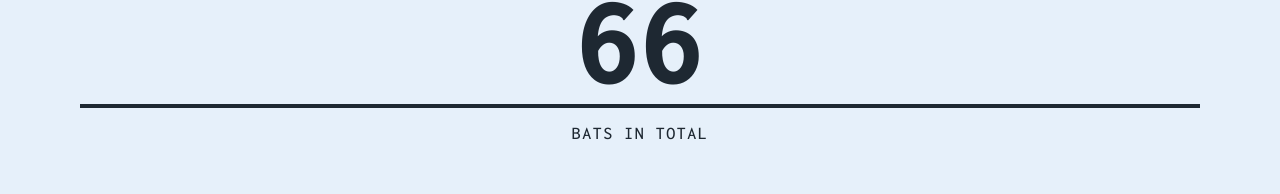
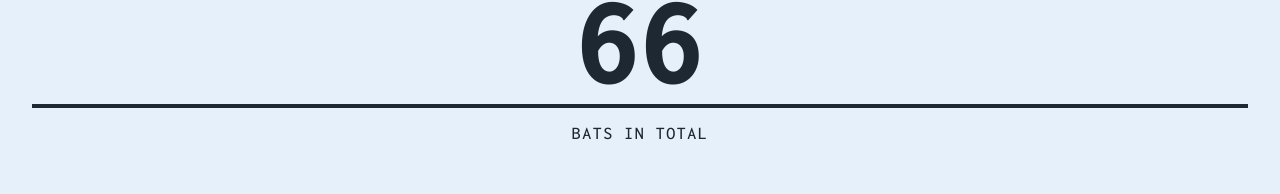
Before and after one commit to gacsphere/capstone-project, a Next.js app: page / in a window 1280 px wide. Shown: the part 98-292 px from the top of the page. Built offline with nearby package versions, Linux system fonts and the light colour scheme.

Commit message:
fix padding and text wrap of Nesting box no.

```diff
--- a/components/Card.js
+++ b/components/Card.js
@@ -53,6 +53,7 @@ const StyledCard = styled.li`
 const PrimaryInfo = styled.p`
   font-size: 1.5rem;
   font-weight: 700;
+  padding-right: 4rem;
 `;
 
 const SecondaryInfo = styled.p`
--- a/components/EditCardForm.js
+++ b/components/EditCardForm.js
@@ -69,6 +69,8 @@ export default function EditCardForm({
       setValidationBoxnoEmptyAlert("Please enter a boxnumber.");
     }
   }
+
+  const [deletePopup, setDeletePopup] = useState(false);
 
   return (
     <Overlay onClick={() => setToEditCardID(null)}>
--- a/components/Sum.js
+++ b/components/Sum.js
@@ -1,4 +1,3 @@
-import React from "react";
 import styled from "styled-components";
 
 export default function Sum({ sumOfCounts }) {
@@ -34,7 +33,7 @@ const Separator = styled.hr`
   border-style: solid;
   border-color: var(--primary-black);
   background-color: var(--primary-black);
-  margin: 1rem 5rem 1rem;
+  margin: 1rem 2rem 1rem;
 `;
 
 const Div = styled.div`
```
